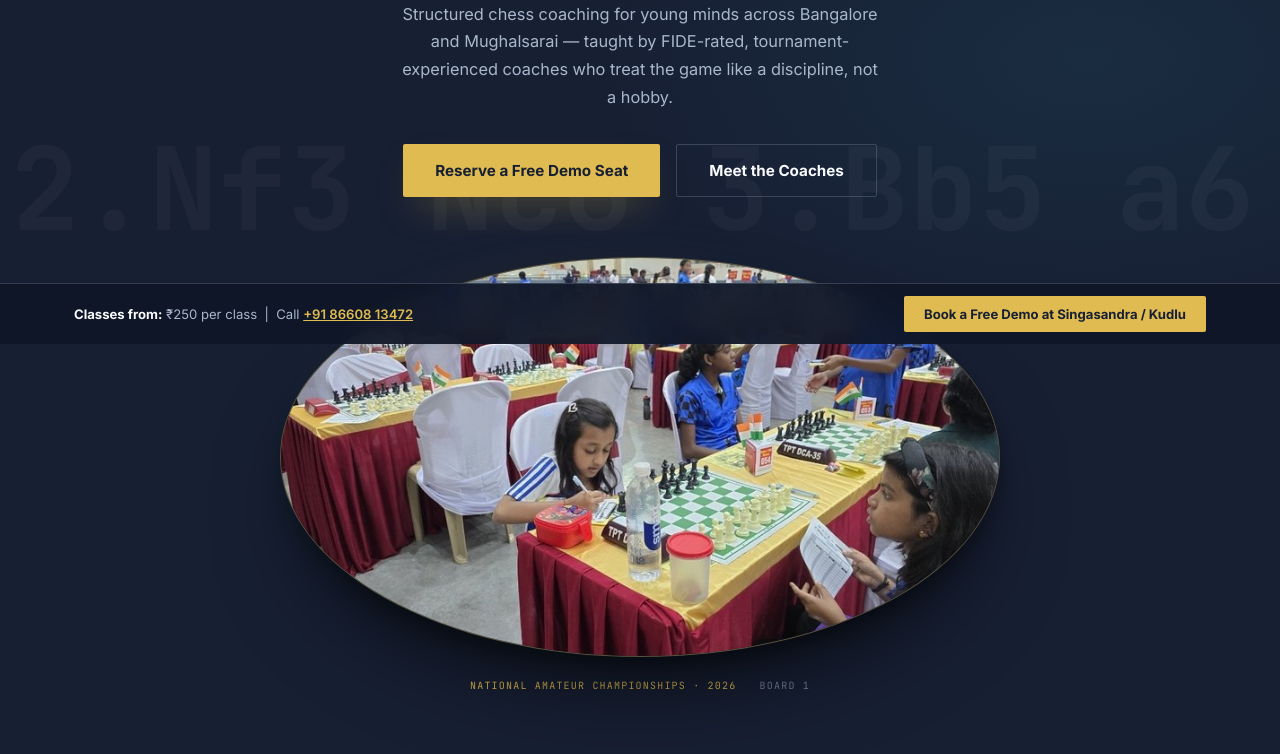
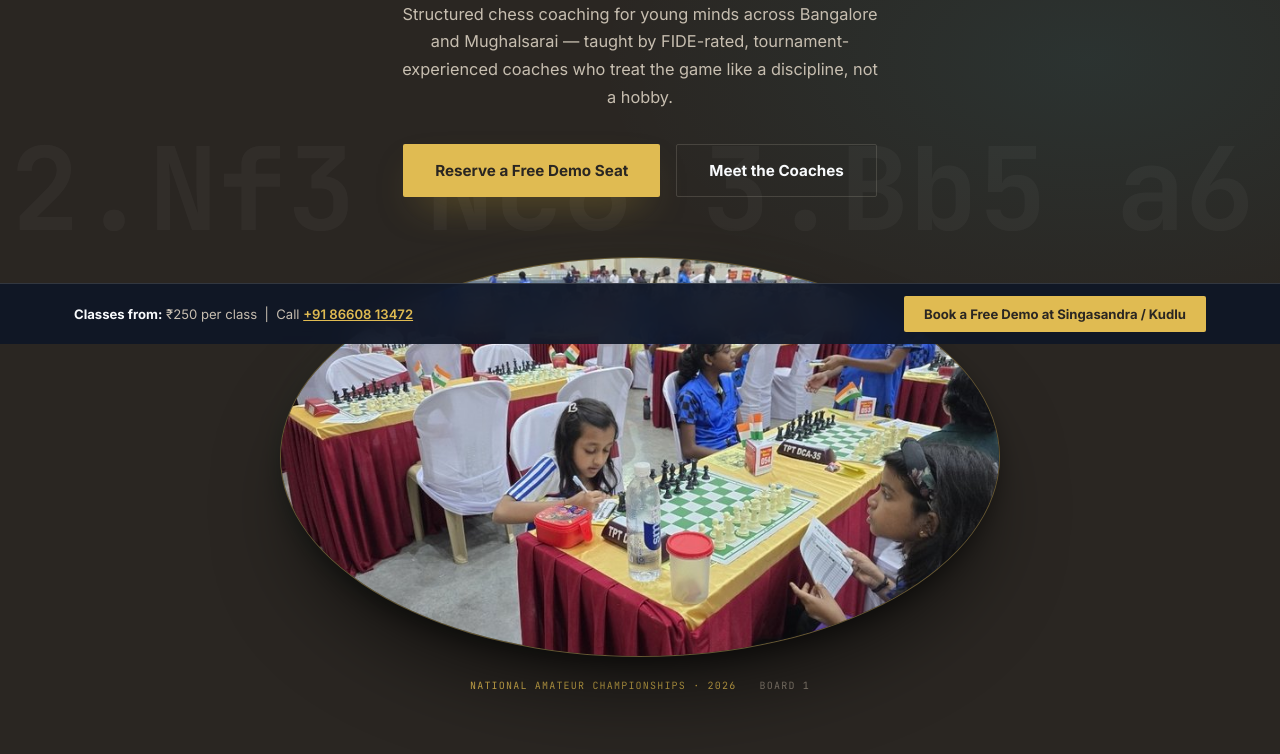
Before and after one commit to AnkitKumarGupta-cloud/chess, a plain HTML site: page index.html in a window 1280 px wide. Shown: the part 456-1210 px from the top of the page. Drawn offline with nearby package versions, Linux system fonts and the light colour scheme; a web font is replaced by a local one.

Commit message:
Swap base palette from navy to warm charcoal/espresso

```diff
--- a/index.html
+++ b/index.html
@@ -17,13 +17,13 @@
    ========================================================================= */
 
 :root{
-  --void:#171F33;
-  --slate:#232F4C;
-  --slate-2:#2B3A5E;
-  --line:rgba(200,213,235,0.2);
+  --void:#2A2622;
+  --slate:#37322C;
+  --slate-2:#423C34;
+  --line:rgba(230,220,205,0.16);
   --ivory:#F8FAFC;
-  --ash:#A9B7CC;
-  --ash-dim:#71809B;
+  --ash:#C7BEB0;
+  --ash-dim:#8C8275;
   --gold:#E0BB52;
   --gold-dim:#8A7325;
   --cyan:#3DDCF2;
@@ -254,7 +254,7 @@ section{position:relative;}
 }
 .drawer::before{
   content:''; position:absolute; inset:0;
-  background:linear-gradient(to top, rgba(11,16,32,0.8) 0%, rgba(11,16,32,0.3) 55%, rgba(11,16,32,0.02) 100%);
+  background:linear-gradient(to top, rgba(30,26,21,0.8) 0%, rgba(30,26,21,0.3) 55%, rgba(30,26,21,0.02) 100%);
   transition:background .5s ease;
 }
 .drawer.playground{background-color:#4a3618;}
```
